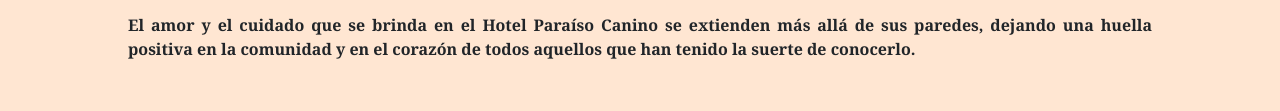
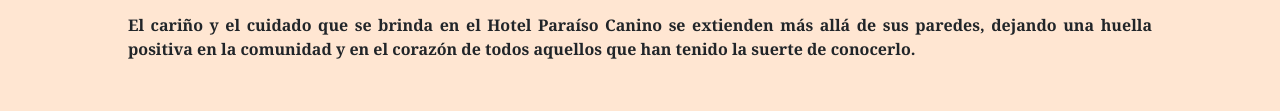
Before and after one commit to Franco-nicolas-parisi/PF-Parisi, a website: page pages/nosotros.html in a window 1280 px wide. Shown: the part 1511-1622 px from the top of the page. Drawn offline with nearby package versions, Linux system fonts and the light colour scheme.

Commit message:
p-nosotros

```diff
--- a/pages/nosotros.html
+++ b/pages/nosotros.html
@@ -193,7 +193,7 @@
         </div>
         <div>
           <p>
-            El amor y el cuidado que se brinda en el Hotel Paraíso Canino se
+            El cariño y el cuidado que se brinda en el Hotel Paraíso Canino se
             extienden más allá de sus paredes, dejando una huella positiva en la
             comunidad y en el corazón de todos aquellos que han tenido la suerte
             de conocerlo.
```
